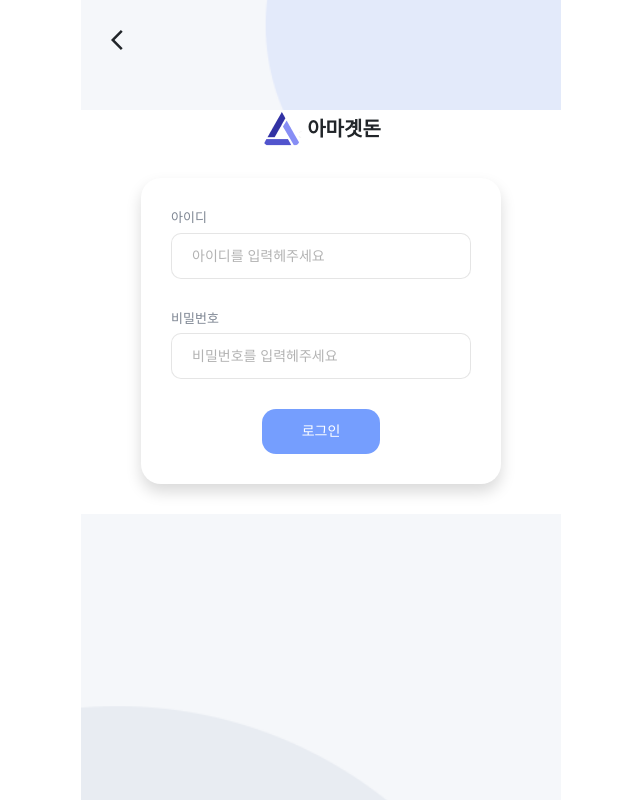
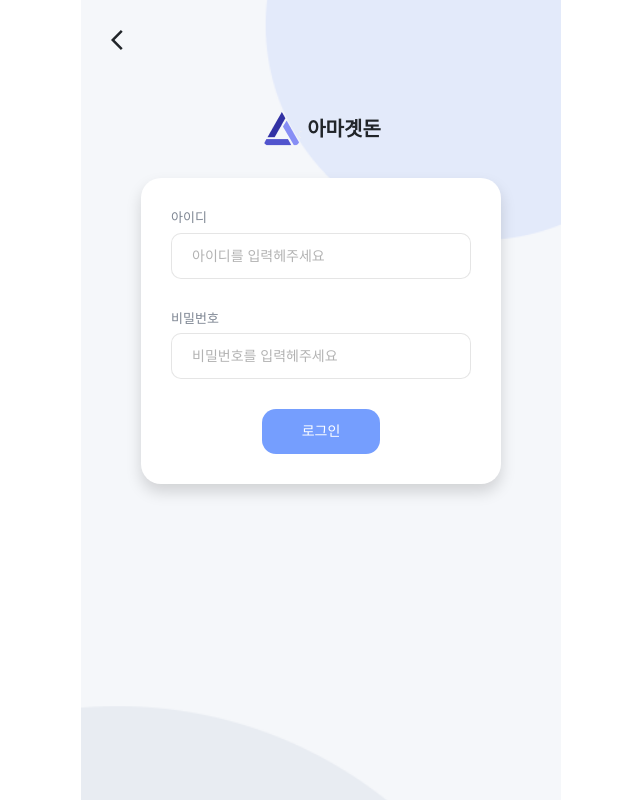
Before and after one commit to PDA-ARMAGYETDON/pda-armagyeton-frontend, a React (Vite) app in the folder amagyeton/: page /login in a window 1280 px wide. Shown: the whole page, without its empty margins (319-959 px from the left). Built offline with nearby package versions, Linux system fonts and the light colour scheme; a web font is replaced by a local one.

Commit message:
refactor: 로그인 페이지 body태그 section으로 변경

```diff
--- a/amagyeton/src/pages/login/Login.style.js
+++ b/amagyeton/src/pages/login/Login.style.js
@@ -22,7 +22,7 @@ export const LoginDiv = styled.div`
   align-items: center;
 `;
 
-export const LoginBody = styled.body`
+export const LoginBody = styled.section`
   width: 100%;
   display: flex;
   flex-direction: column;
```
